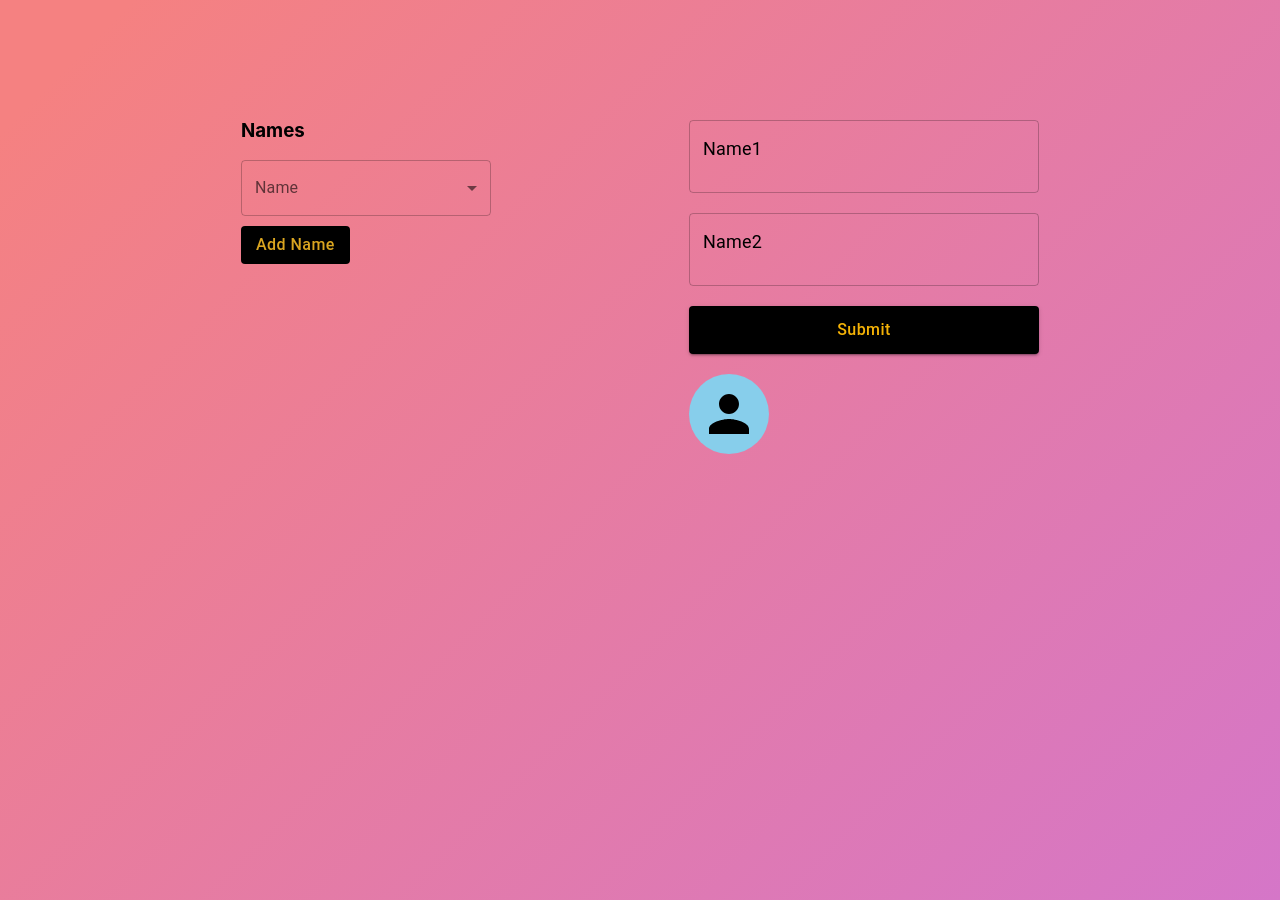
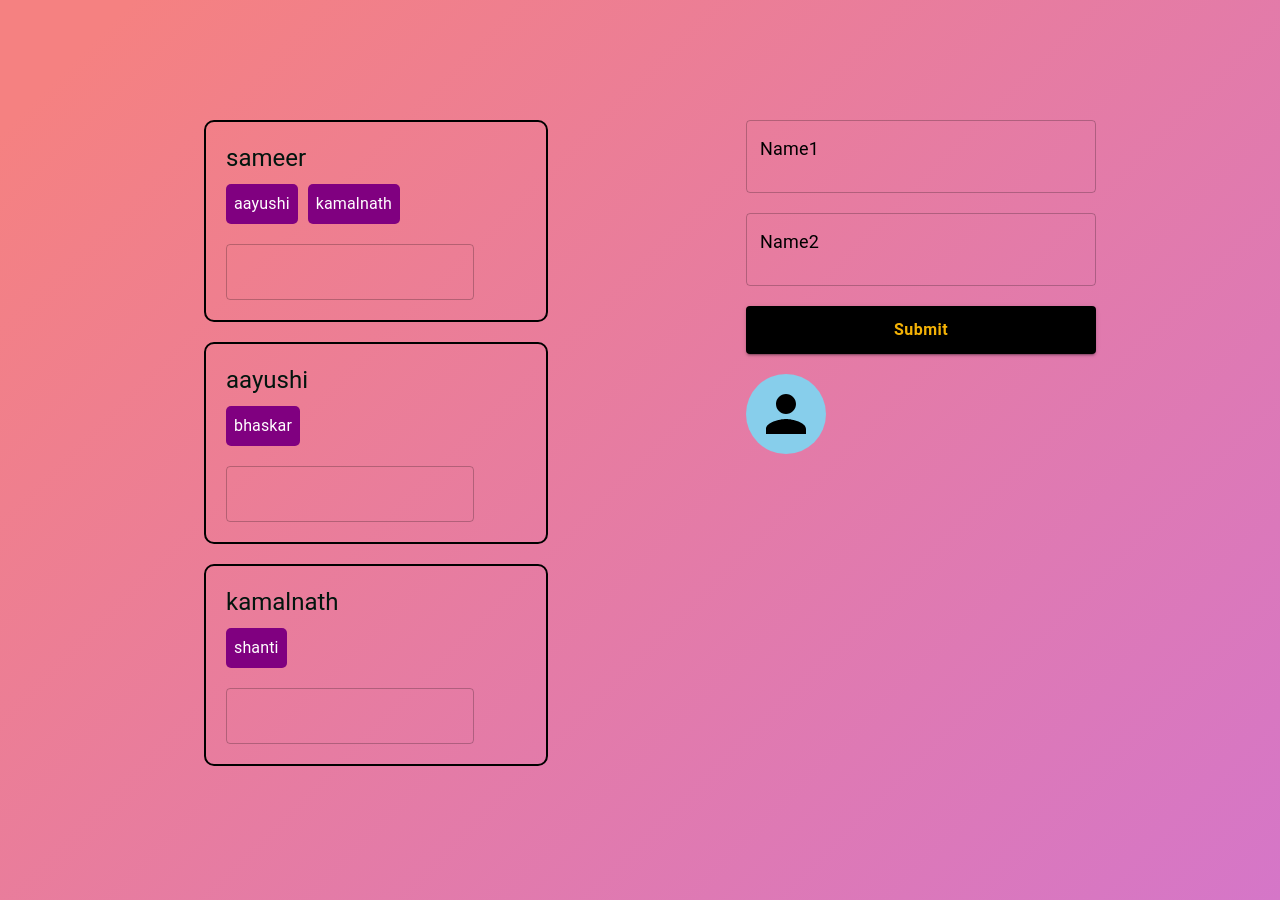
Before and after one commit to Gurjantrandahwa/degree_of_seperation, a React (Create React App) app: page / in a window 1280 px wide. After the commit the page ends 800 px from the top, so only its background shows below. Built offline with nearby package versions, Linux system fonts and the light colour scheme.

Commit message:
degree of separation implemented

```diff
--- a/src/App.css
+++ b/src/App.css
@@ -6,13 +6,28 @@
     margin: auto;
     justify-content: center;
     padding-top: 100px;
-
+    gap: 50px;
+    position: fixed;
+    width: 100%;
 }
 
 
 .names-wrapper {
-    width: 35%;
+    width: 40%;
+    height: 85vh;
+    overflow-y: auto;
+}
 
+.main-name {
+    color: #02150e;
+}
+
+.friends-names {
+    display: flex;
+    flex-wrap: wrap;
+    gap: 10px;
+    margin-bottom: 20px;
+    margin-top: 10px;
 }
 
 .names-wrapper button {
@@ -23,12 +38,9 @@
     padding: 5px 15px !important;
     font-size: 16px !important;
     text-transform: none !important;
+    font-weight: 600;
 }
 
-/*.names {*/
-/*    display: flex;*/
-/*    gap: 10px;*/
-/*}*/
 
 .connections > div {
     margin-top: 20px;
@@ -58,6 +70,7 @@
     padding: 10px !important;
     font-size: 16px !important;
     text-transform: none !important;
+    font-weight: 600;
 }
 
 .avatar-wrapper {
@@ -69,3 +82,19 @@
 .css-8h65ya-MuiAvatar-root {
 
 }
+
+::-webkit-scrollbar {
+    width: 20px;
+}
+
+
+::-webkit-scrollbar-track {
+
+    background-color: black;
+}
+
+
+::-webkit-scrollbar-thumb {
+    background: #f4b206;
+
+}
--- a/src/App.js
+++ b/src/App.js
@@ -1,52 +1,36 @@
 import './App.css';
-import {useState} from "react";
+import {useEffect, useState} from "react";
 import {
     Box,
-    Button, Dialog, DialogActions, DialogContent, DialogContentText,
-    FormControl,
-    MenuItem,
-    Select,
-    InputLabel,
-    TextField, Avatar
+    Button,
+    TextField, Avatar, Typography,
 } from "@mui/material";
 
 
 function App() {
-    const [name, setName] = useState('');
-    const [nameValue1, setNameValue1] = useState('')
-    const [open, setOpen] = useState(false);
+    const [filterName, setFilterName] = useState([])
+    const [NameValue, setNameValue] = useState('')
 
-    const handleClickOpen = () => {
-        setOpen(true);
-    };
-
-    const handleClose = () => {
-        setOpen(false);
-    }
-
-    const handleChange = (event) => {
-        setName(event.target.value);
-    };
-
-
-    let connections = [
+    const [connections, setConnections] = useState(
+        [
             {
-            "name": "sameer",
-            "friends": ["aayushi", "kamalnath"]
+                name: "sameer",
+                friends: ["aayushi", "kamalnath"]
             },
             {
-            "name": "aayushi",
-            "friends": ["bhaskar"]
+                name: "aayushi",
+                friends: ["bhaskar"]
             },
             {
-            "name": "kamalnath",
-            "friends": ["shanti"]
+                name: "kamalnath",
+                friends: ["shanti"]
             },
             {
-            "name": "shanti",
-            "friends": ["bhaskar"]
+                name: "shanti",
+                friends: ["bhaskar"]
             }
         ]
+    )
 
     function connectionsListToGraph(connections) {
         const graph = {}
@@ -78,56 +62,93 @@ function App() {
         return connectionPaths;
     }
 
-    console.log('Sameer to Bhaskar:', getConnections('sameer', 'bhaskar', connections))
-    console.log('Kamalnath to Bhaskar:', getConnections('kamalnath', 'bhaskar', connections))
+    useEffect(() => {
+        if (NameValue) {
+            const keyword = NameValue;
+            if (keyword !== NameValue) {
+                const results = connections.filter((user) => {
+                    return user.friends.toLowerCase().includes(keyword.toLowerCase());
+                });
+                setFilterName(results)
+            } else {
+                setFilterName([]);
+            }
+        }
+    }, [NameValue])
 
     return <div className={"wrapper"}>
         <div className={"names-wrapper"}>
+            {
+                connections.map((value, index) => {
+                    return <Box key={index}
+                                sx={{
+                                    maxWidth: 300,
+                                    borderRadius: "10px",
+                                    border: "2px solid black",
+                                    padding: "20px",
+                                    margin: "20px"
+                                }}>
 
-            <h3>Names</h3>
-            <Box sx={{maxWidth: 250}}>
-                <FormControl fullWidth>
+                        <Typography variant={"h5"} className={"main-name"}>
+                            {value.name}
+                        </Typography>
 
-                    <InputLabel>Name</InputLabel>
-                    <Select
-                        value={name}
-                        label="Name"
-                        onChange={handleChange}
+                        <div className={"friends-names"}>
+                            {value.friends.map((value1, index1) => {
+                                return <Box
+                                    key={index1}
+                                    sx={{
+                                        p: 1,
+                                        bgcolor: "purple",
+                                        color: "white",
+                                        borderRadius: "5px",
+
+                                    }}>
+
+                                    <Typography>
+                                        {value1}
+                                    </Typography>
+                                </Box>
+                            })}
+                        </div>
+                        <TextField
+                            variant={"outlined"}
+                            type={"search"}
+                            value={NameValue}
+                            onChange={(event => {
+                                setNameValue(event.target.value)
+                            })}
+                        />
+
+                        {filterName.map((value3, index3) => {
+                            return <div key={index3}>
+                                <Typography variant={"h5"}>
+                                    {value3.friends}
+                                </Typography>
+                                <Button
+                                    onClick={() => {
+                                        setConnections([
+                                            ...connections,
+                                            {
+                                                ...value3,
+
+                                            }
+                                        ])
+                                        setFilterName([])
+                                        setNameValue("")
+                                    }}
                                 >
-                        <MenuItem value={"sameer"}>sameer</MenuItem>
-                        <MenuItem value={"aayushi"}>aayushi</MenuItem>
-                        <MenuItem value={"kamalnath"}>kamalnath</MenuItem>
-                        <MenuItem value={"shanti"}>shanti</MenuItem>
-                    </Select>
-                </FormControl>
-                <Button
-                    variant="outlined"
-                    onClick={handleClickOpen}>
-                    Add Name
-                </Button>
-                <Dialog
-                    open={open}
-                    onClose={handleClose}
-
-                >
-
-                    <DialogContent>
-                        <DialogContentText>
-                            <TextField
-
-                                type={"text"}
-                                variant={"outlined"}/>
-                        </DialogContentText>
-                    </DialogContent>
-                    <DialogActions>
-                        <Button onClick={handleClose}>
                                     Add Name
                                 </Button>
 
-                    </DialogActions>
-                </Dialog>
+                            </div>
 
+                        })}
                     </Box>
+                })
+            }
+
+
         </div>
         <div className={"connections"}>
 
```
Lines whose indentation alone changed are shown as unchanged.
